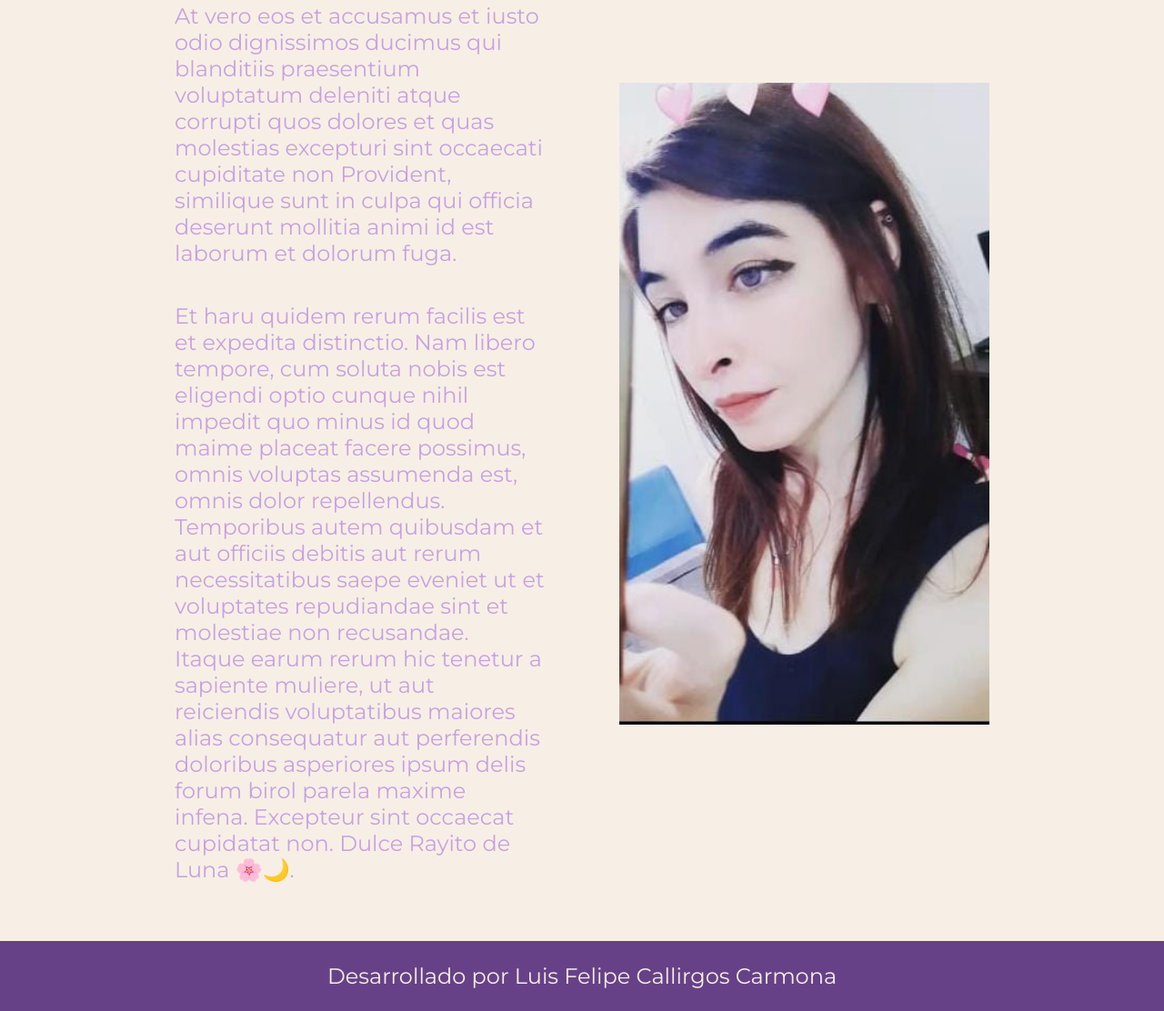
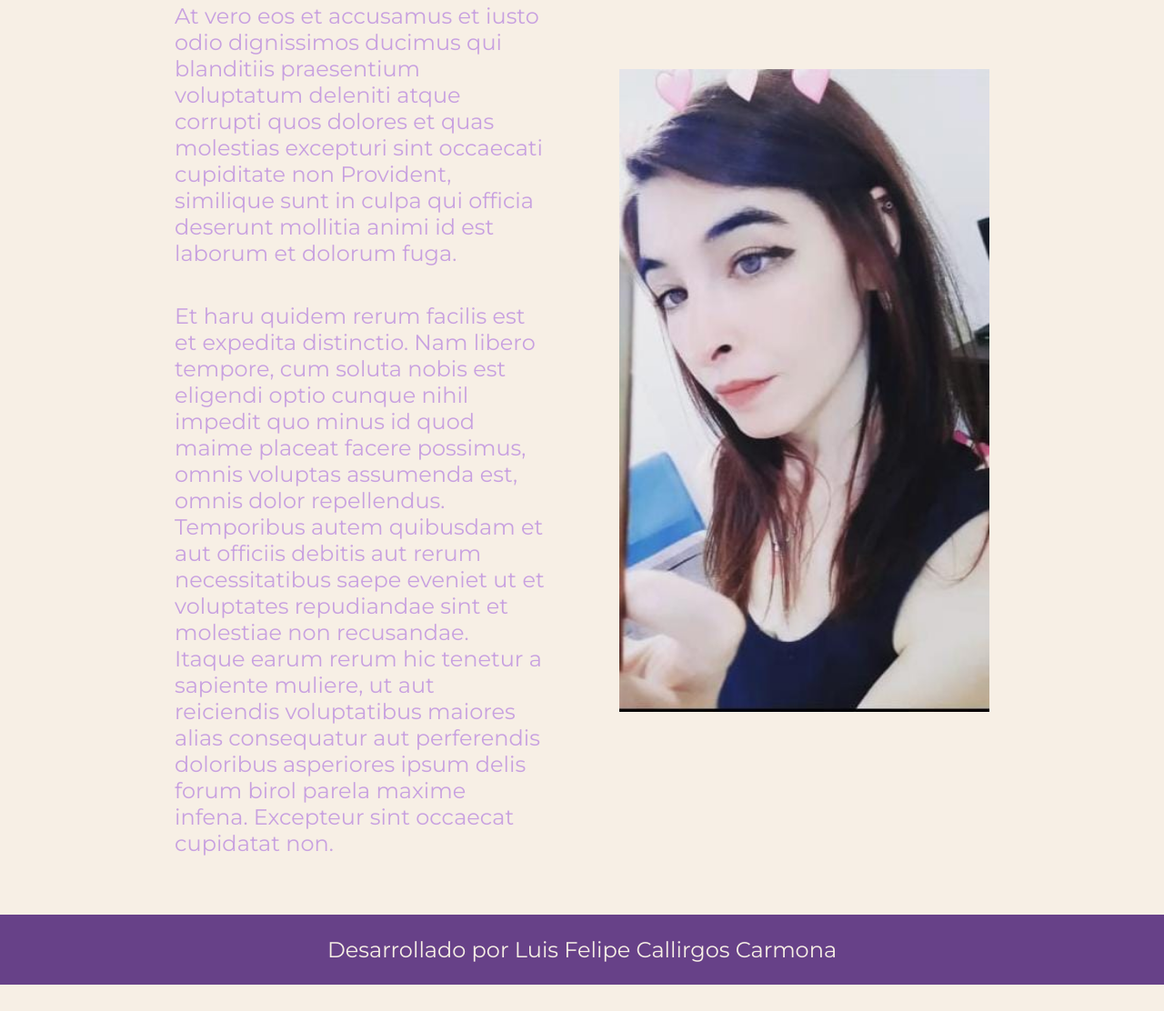
Before and after one commit to LuisFCall/ORACLE-P2, a plain HTML site: page about/about.html in a window 1280 px wide. Shown: the part 201-1313 px from the top of the page at 91% size. After the commit the page ends 1284 px from the top, so only its background shows below. Drawn offline with nearby package versions, Linux system fonts and the light colour scheme.

Commit message:
Update about.html

```diff
--- a/about/about.html
+++ b/about/about.html
@@ -21,7 +21,7 @@
         <h1 class="presentacion__contenido__titulo">Sobre mí</h1>
         <p class="presentacion__contenido__texto">At vero eos et accusamus et iusto odio dignissimos ducimus qui blanditiis praesentium voluptatum deleniti atque corrupti quos dolores et quas molestias excepturi sint occaecati cupiditate non Provident, similique sunt in culpa qui officia deserunt mollitia animi id est laborum et dolorum fuga.
         </p>
-        <p class="presentacion__contenido__texto"> Et haru quidem rerum facilis est et expedita distinctio. Nam libero tempore, cum soluta nobis est eligendi optio cunque nihil impedit quo minus id quod maime placeat facere possimus, omnis voluptas assumenda est, omnis dolor repellendus. Temporibus autem quibusdam et aut officiis debitis aut rerum necessitatibus saepe eveniet ut et voluptates repudiandae sint et molestiae non recusandae. Itaque earum rerum hic tenetur a sapiente muliere, ut aut reiciendis voluptatibus maiores alias consequatur aut perferendis doloribus asperiores ipsum delis forum birol parela maxime infena. Excepteur sint occaecat cupidatat non. Dulce Rayito de Luna 🌸🌙.
+        <p class="presentacion__contenido__texto"> Et haru quidem rerum facilis est et expedita distinctio. Nam libero tempore, cum soluta nobis est eligendi optio cunque nihil impedit quo minus id quod maime placeat facere possimus, omnis voluptas assumenda est, omnis dolor repellendus. Temporibus autem quibusdam et aut officiis debitis aut rerum necessitatibus saepe eveniet ut et voluptates repudiandae sint et molestiae non recusandae. Itaque earum rerum hic tenetur a sapiente muliere, ut aut reiciendis voluptatibus maiores alias consequatur aut perferendis doloribus asperiores ipsum delis forum birol parela maxime infena. Excepteur sint occaecat cupidatat non.
         </p>
     </section>
     <img class="presentacion__imagen" src="../assets/girl image.jpeg" alt="Imagen de Florcita Gori trabajando">
```
